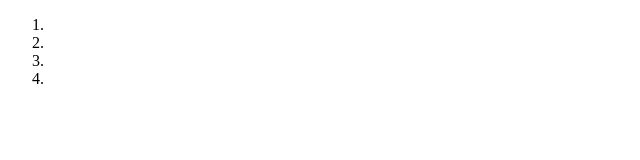
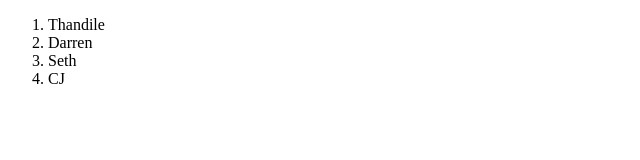
Before and after one commit to SethTobias/Class1GroupExercise, a plain HTML site: page index.html in a window 1280 px wide. Shown: the whole page, without its empty margins (0-640 px from the left). Drawn offline with Linux system fonts and the light colour scheme.

Commit message:
Completed question 1

```diff
--- a/JavaScript/index.js
+++ b/JavaScript/index.js
@@ -8,3 +8,10 @@
 // 3. Now make sure to push each object made in Ques2. into an array.
 //    Now use the map method to loop through the objects and return an array of names in the group to the console.
 // 4. Now use the filter method to check if there is anyone that is younger than 20 and make sure to log/display each person's name
+
+let myOrderedList = document.querySelector(`[data-orderedList]`);
+let myArray = [`Thandile`, `Darren`, `Seth`, `CJ`];
+for (members of myArray){
+    console.log(members);
+}
+myOrderedList.innerHTML = `<li>` + myArray.join(`</li><li>`); + `</li>`;
--- a/index.html
+++ b/index.html
@@ -7,7 +7,7 @@
 </head>
 <body>
     <div>
-        <ol>
+        <ol data-orderedList>
             <li></li>
             <li></li>
             <li></li>
```
